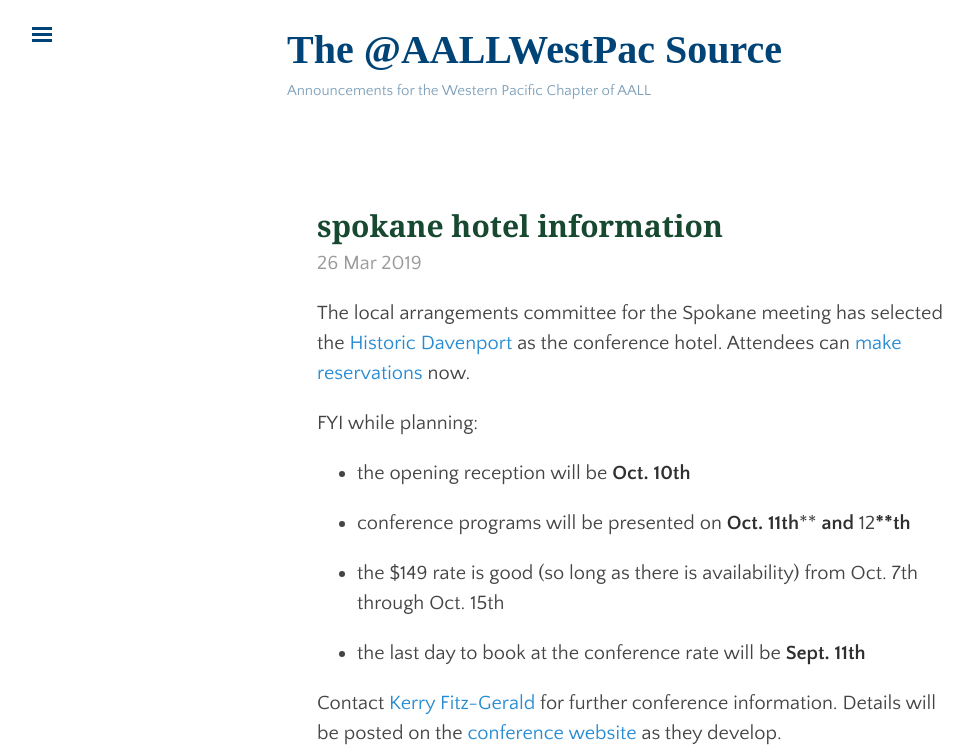
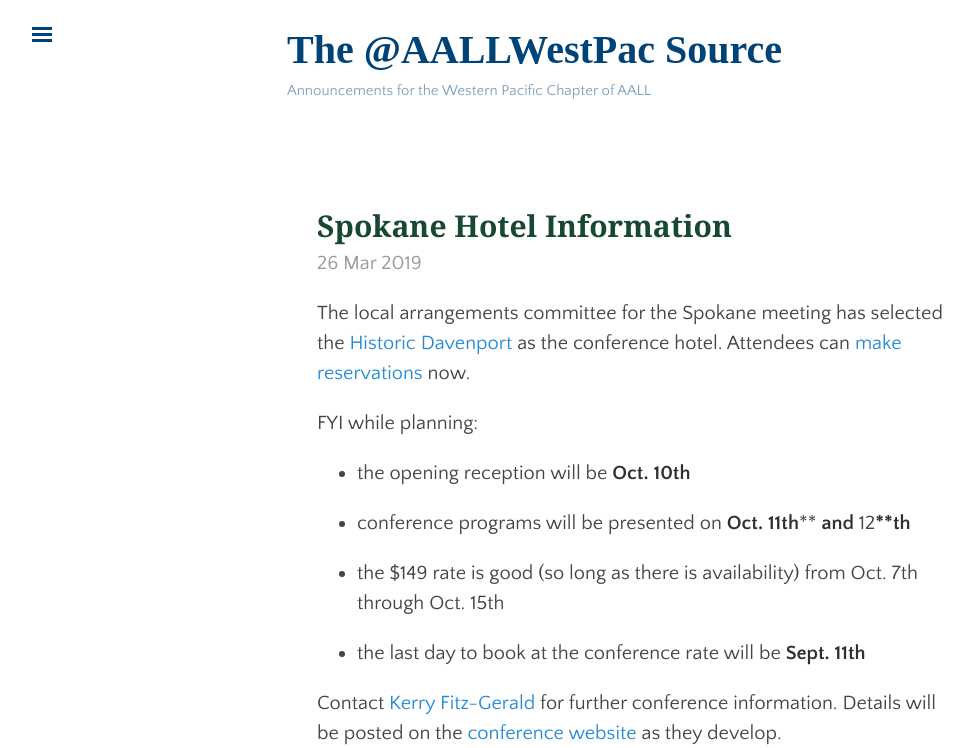
Before and after one commit to aallwestpac/aallwestpac.github.io, a Jekyll site: the page built from _posts/2019-03-26-spokane-hotel-information.md, in a window 1280 px wide, cut to the strip 0-748 px from the top of the page. Shown: the whole strip, without its empty margins (3-976 px from the left). Built offline with Jekyll 4.4.1, drawn with Linux system fonts in a browser that asks for light colours; some web fonts are replaced.

```diff
--- a/_posts/2019-03-26-spokane-hotel-information.md
+++ b/_posts/2019-03-26-spokane-hotel-information.md
@@ -1,5 +1,5 @@
 ---
-title: spokane hotel information
+title: Spokane Hotel Information
 layout: post
 author: aallwestpac
 permalink: /spokane-hotel-information/
```
